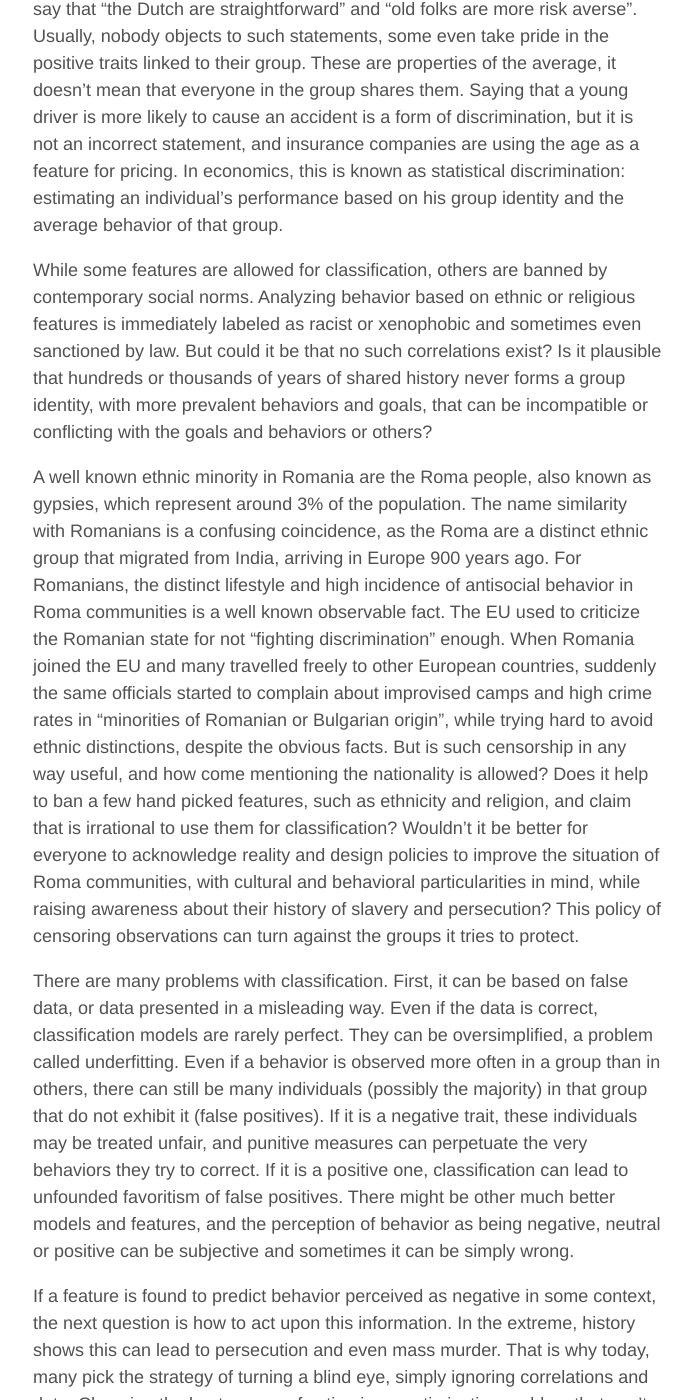
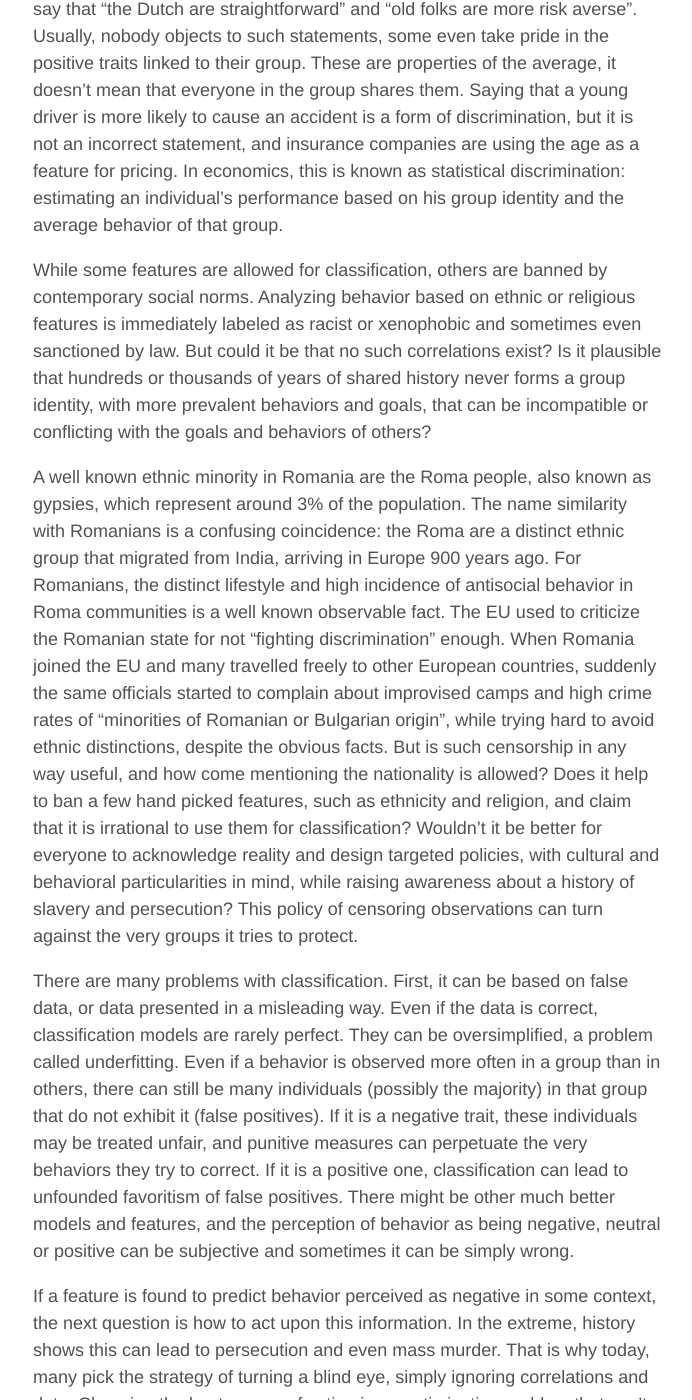
Before and after one commit to aoghina/aoghina.github.io, a Jekyll site: the page built from _posts/2016-01-02-objective-discrimination.md, in a window 1280 px wide and 1400 px high, scrolled down 1355 px. Shown: the whole window, without its empty margins (292-984 px from the left). Built offline with Jekyll 4.4.1, drawn with Linux system fonts in a browser that asks for light colours; comment, search, counter and statistics services are not loaded.

Commit message:
Update discr post

```diff
--- a/_posts/2016-01-02-objective-discrimination.md
+++ b/_posts/2016-01-02-objective-discrimination.md
@@ -19,9 +19,9 @@ The same approach is used by many computer programs. Email spam filters receive
 
 To discriminate means to make a distinction based on a group property. People say that "the Dutch are straightforward" and "old folks are more risk averse". Usually, nobody objects to such statements, some even take pride in the positive traits linked to their group. These are properties of the average, it doesn't mean that everyone in the group shares them. Saying that a young driver is more likely to cause an accident is a form of discrimination, but it is not an incorrect statement, and insurance companies are using the age as a feature for pricing. In economics, this is known as statistical discrimination: estimating an individual's performance based on his group identity and the average behavior of that group.
 
-While some features are allowed for classification, others are banned by contemporary social norms. Analyzing behavior based on ethnic or religious features is immediately labeled as racist or xenophobic and sometimes even sanctioned by law. But could it be that no such correlations exist? Is it plausible that hundreds or thousands of years of shared history never forms a group identity, with more prevalent behaviors and goals, that can be incompatible or conflicting with the goals and behaviors or others?
+While some features are allowed for classification, others are banned by contemporary social norms. Analyzing behavior based on ethnic or religious features is immediately labeled as racist or xenophobic and sometimes even sanctioned by law. But could it be that no such correlations exist? Is it plausible that hundreds or thousands of years of shared history never forms a group identity, with more prevalent behaviors and goals, that can be incompatible or conflicting with the goals and behaviors of others?
 
-A well known ethnic minority in Romania are the Roma people, also known as gypsies, which represent around 3% of the population. The name similarity with Romanians is a confusing coincidence, as the Roma are a distinct ethnic group that migrated from India, arriving in Europe 900 years ago. For Romanians, the distinct lifestyle and high incidence of antisocial behavior in Roma communities is a well known observable fact. The EU used to criticize the Romanian state for not "fighting discrimination" enough. When Romania joined the EU and many travelled freely to other European countries, suddenly the same officials started to complain about improvised camps and high crime rates in "minorities of Romanian or Bulgarian origin", while trying hard to avoid ethnic distinctions, despite the obvious facts. But is such censorship in any way useful, and how come mentioning the nationality is allowed? Does it help to ban a few hand picked features, such as ethnicity and religion, and claim that is irrational to use them for classification? Wouldn't it be better for everyone to acknowledge reality and design policies to improve the situation of Roma communities, with cultural and behavioral particularities in mind, while raising awareness about their history of slavery and persecution? This policy of censoring observations can turn against the groups it tries to protect.
+A well known ethnic minority in Romania are the Roma people, also known as gypsies, which represent around 3% of the population. The name similarity with Romanians is a confusing coincidence: the Roma are a distinct ethnic group that migrated from India, arriving in Europe 900 years ago. For Romanians, the distinct lifestyle and high incidence of antisocial behavior in Roma communities is a well known observable fact. The EU used to criticize the Romanian state for not "fighting discrimination" enough. When Romania joined the EU and many travelled freely to other European countries, suddenly the same officials started to complain about improvised camps and high crime rates of "minorities of Romanian or Bulgarian origin", while trying hard to avoid ethnic distinctions, despite the obvious facts. But is such censorship in any way useful, and how come mentioning the nationality is allowed? Does it help to ban a few hand picked features, such as ethnicity and religion, and claim that it is irrational to use them for classification? Wouldn't it be better for everyone to acknowledge reality and design targeted policies, with cultural and behavioral particularities in mind, while raising awareness about a history of slavery and persecution? This policy of censoring observations can turn against the very groups it tries to protect.
 
 There are many problems with classification. First, it can be based on false data, or data presented in a misleading way. Even if the data is correct, classification models are rarely perfect. They can be oversimplified, a problem called underfitting. Even if a behavior is observed more often in a group than in others, there can still be many individuals (possibly the majority) in that group that do not exhibit it (false positives). If it is a negative trait, these individuals may be treated unfair, and punitive measures can perpetuate the very behaviors they try to correct. If it is a positive one, classification can lead to unfounded favoritism of false positives. There might be other much better models and features, and the perception of behavior as being negative, neutral or positive can be subjective and sometimes it can be simply wrong.
 
```
